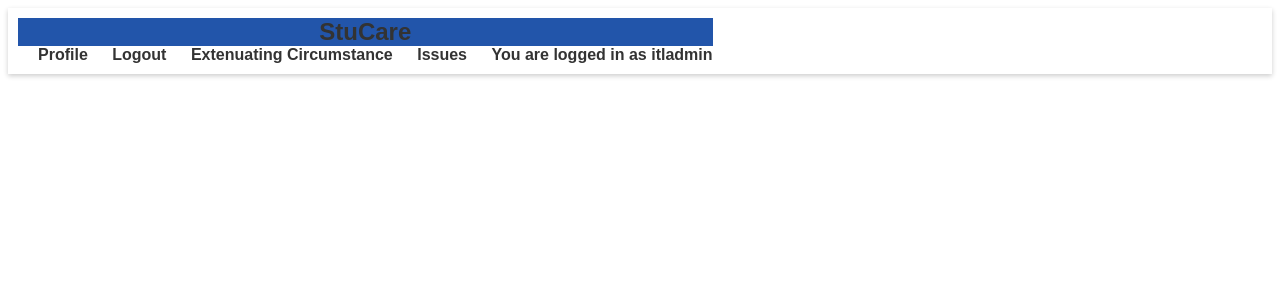
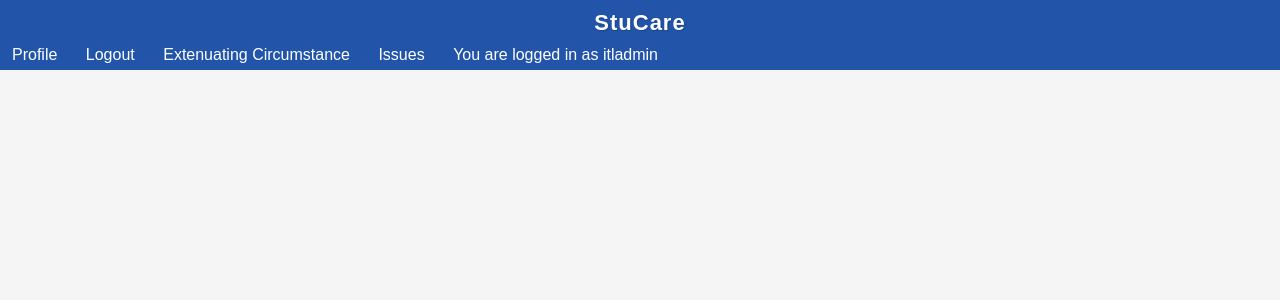
Before and after one commit to patres2002/SFE-Proj-59, a Flask app: page /ecs in a window 1280 px wide. Shown: the top 300 px of the page. Run offline with Flask 3, Linux system fonts and the light colour scheme; the visitor is signed in with stand-in values (Sample User, id 1).

Commit message:
style changes

```diff
--- a/static/css/ec.css
+++ b/static/css/ec.css
@@ -1,25 +1,39 @@
 body {
 	font-family: Arial, sans-serif;
+	margin: 0;
+	padding: 0;
+    background-color: #f5f5f5;
 }
 
 html {
 	box-sizing: border-box;
-	margin: 0;
-	padding: 0;
 }
 
-header, h1 {
+header, h1, h2 {
 	background-color: #2255aa;
 	color: #fff;
 	text-align: center;
+    padding: 10px 0;
+    margin-top: 0px;
 }
 
+h1 {
+    font-size: 2em;
+}
+
+h2 {
+	margin-top: 30px;
+    font-size: 1.5em;
+}
 
 form {
 	max-width: 1000px;
-	margin: 0 auto;
+	margin: 20px auto;
 	padding: 20px;
 	border: 0.5px solid #ccc;
+    background-color: #fff;
+    border-radius: 4px;
+    box-shadow: 0 4px 6px rgba(0, 0, 0, 0.1);
 }
 
 fieldset {
--- /dev/null
+++ b/static/css/home.css
@@ -0,0 +1,3 @@
+p{
+    margin-top: 100px
+}
--- a/static/css/main.css
+++ b/static/css/main.css
@@ -1,50 +1,32 @@
 .navtop {
-	background-color: #fff;
-	box-shadow: 0px 2px 5px rgba(0, 0, 0, 0.2);
-	display: flex;
-	justify-content: space-between;
-	align-items: center;
-	padding: 10px;
-  }
+    background-color: #2255aa;
+    height: 70px;
+    width: 100%;
+    border: 0;
+    font-family: century 'Franklin Gothic Medium', 'Arial Narrow', Arial, sans-serif;
+}
+.navtop a {
+    color: white;
 
-  .navtop h1 {
-	font-size: 24px;
-	margin: 0;
-	color: #333;
-  }
+}
 
-  .navtop a {
-	color: #333;
-	text-decoration: none;
-	margin-left: 20px;
-	font-weight: bold;
-	transition: all 0.3s ease;
-  }
+.navtop a {
+    color: white;
+    text-decoration: none;
+    padding: 8px 12px;
+    border-radius: 4px;
+    transition: background-color 0.2s ease-in-out;
+}
 
-  .navtop a:hover {
-	color: #f37272;
-  }
+.navtop a:hover {
+    background-color: rgba(255, 255, 255, 0.1);
+}
 
-  .navtop a:last-child {
-	margin-right: 0;
-  }
-
-  .navtop a:nth-last-child(2) {
-	margin-right: auto;
-  }
-
-  .navtop a:nth-last-child(3) {
-	margin-right: auto;
-  }
-
-  .navtop a:nth-last-child(4) {
-	margin-right: auto;
-  }
-
-  .navtop a:nth-last-child(5) {
-	margin-right: auto;
-  }
-
-  .navtop a:last-child {
-	margin-right: 0;
-  }
+.navtop h1 {
+    color: white;
+    margin: 0;
+    font-size: 22px;
+    font-weight: bold;
+    letter-spacing: 1px;
+    text-shadow: 1px 1px 2px rgba(0, 0, 0, 0.2);
+}
```
Also changed, not shown: other parts of static/css/ec.css (+37 -0 lines).
